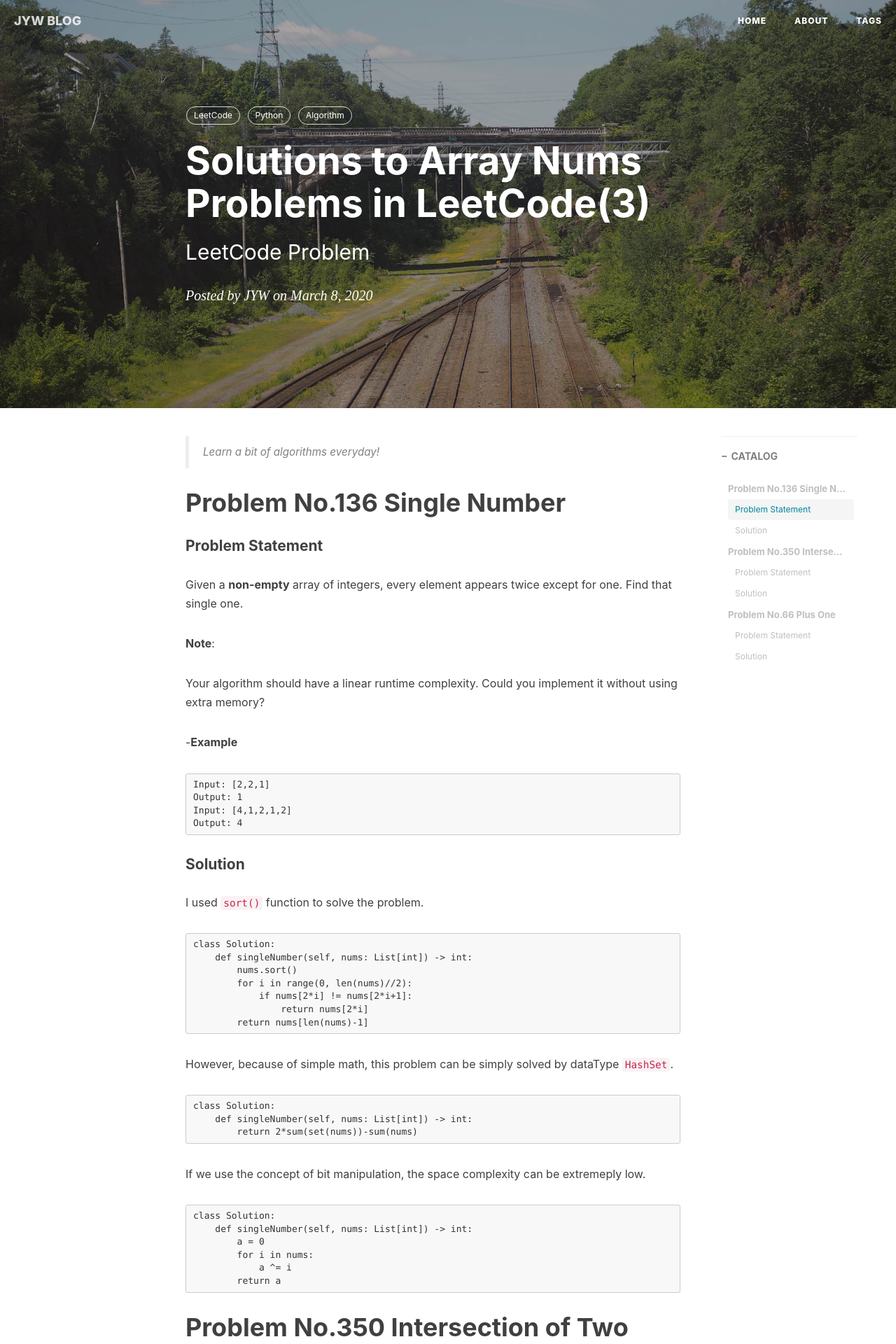
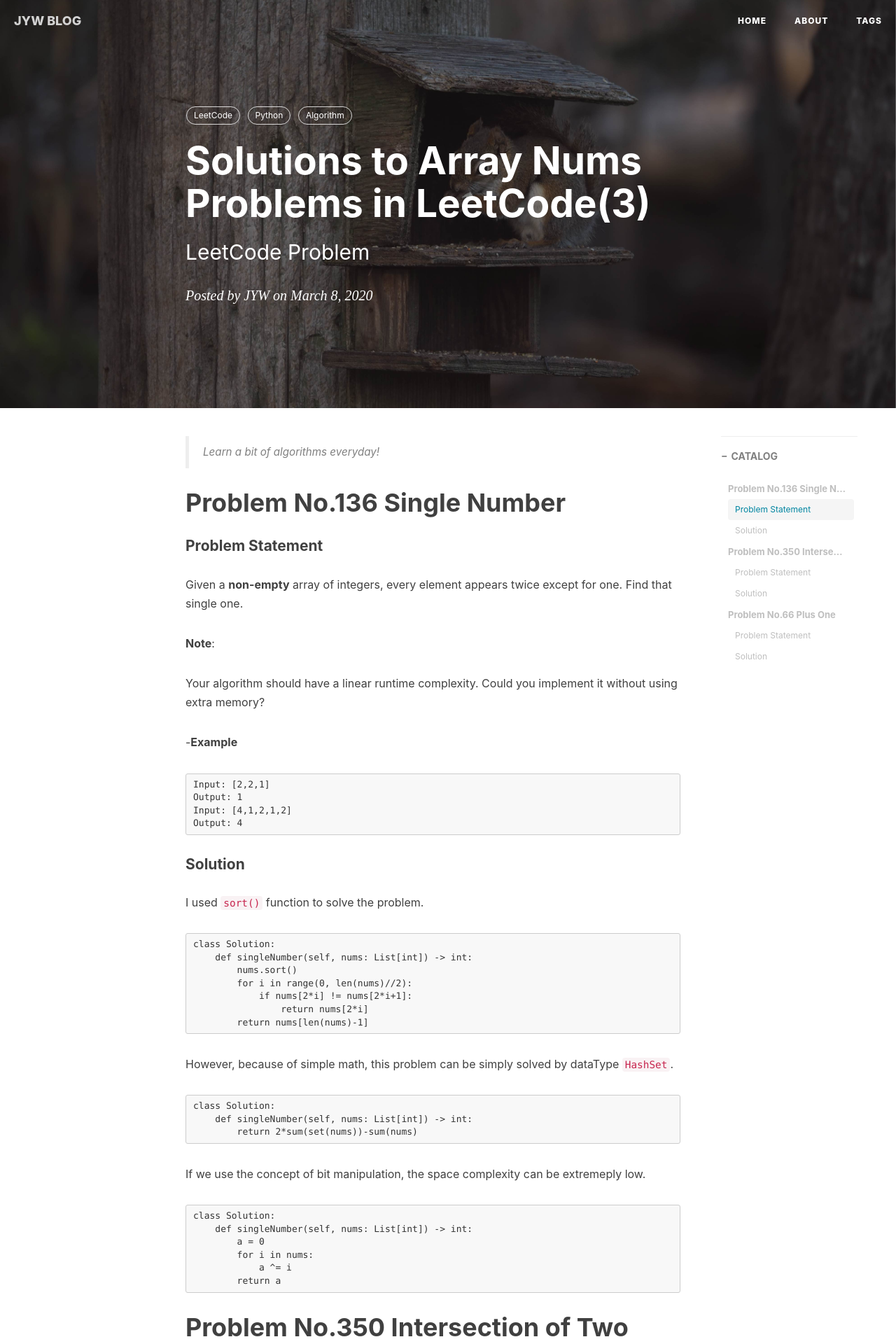
Before and after one commit to TheUniverseJiyeWang/TheUniverseJiyeWang.github.io, a Jekyll site: the page built from _posts/2020-03-08-LeetCode_array_nums.md, in a window 1280 px wide. Shown: the top 1920 px of the page at 70% size. Built offline with Jekyll 4.4.1, drawn with Linux system fonts in a browser that asks for light colours; nearby versions of some CDN libraries; comment, search, counter and statistics services are not loaded.

Commit message:
update posts

```diff
--- a/_posts/2020-03-08-LeetCode_array_nums.md
+++ b/_posts/2020-03-08-LeetCode_array_nums.md
@@ -4,7 +4,7 @@ title:      Solutions to Array Nums Problems in LeetCode(3)
 subtitle:   LeetCode Problem #136, #350 and #66
 date:       2020-03-08
 author:     JYW
-header-img: img/post-200306-LeetCode1.jpg
+header-img: img/post-200308-LeetCode1.jpg
 catalog: true
 tags:
     - LeetCode
```
Also changed, not shown: img/post-200308-LeetCode1.jpg (added), 1 other file.
